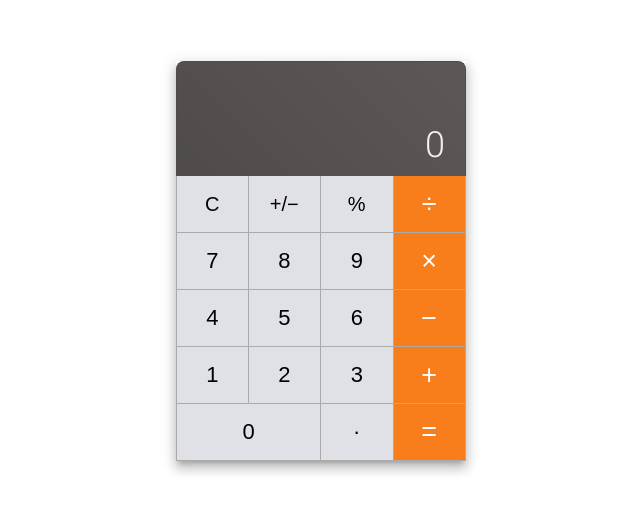
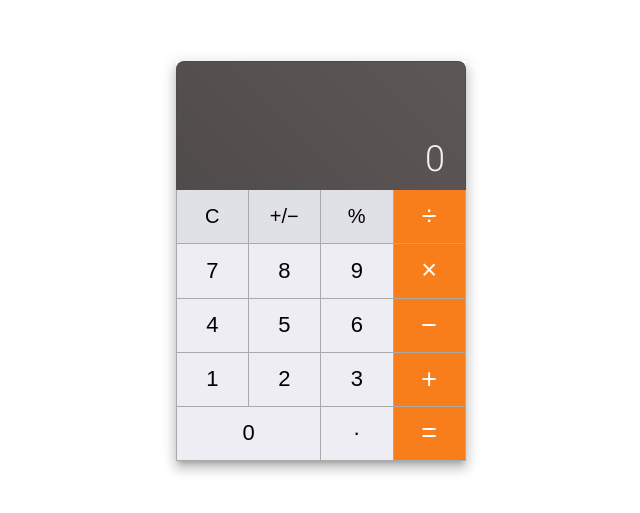
Before and after one commit to lukePeavey/calculator, a React (Create React App) app: page / in a window 1280 px wide. Shown: the part 139-652 px from the top of the page, without its empty margins (319-959 px from the left). Built offline with nearby package versions, Linux system fonts and the light colour scheme.

Commit message:
Add styles for scientific mode

```diff
--- a/src/components/app/App.css
+++ b/src/components/app/App.css
@@ -22,12 +22,19 @@ On larger screens, there is a fixed width/height.
 }
 
 @media screen and (min-width: 400px) {
-  .calculator {
+  .calculator.basic {
+    height: 400px;
+    width: 290px;
     box-shadow: 0 8px 10px 1px rgba(0, 0, 0, 0.14),
       0 3px 14px 2px rgba(0, 0, 0, 0.12), 0 5px 5px -3px rgba(0, 0, 0, 0.2);
   }
-  .calculator.basic {
+}
+
+@media screen and (min-width: 725px) {
+  .calculator.scientific {
     height: 400px;
-    width: 290px;
+    width: 700px;
+    box-shadow: 0 8px 10px 1px rgba(0, 0, 0, 0.14),
+      0 3px 14px 2px rgba(0, 0, 0, 0.12), 0 5px 5px -3px rgba(0, 0, 0, 0.2);
   }
 }
--- a/src/components/display/Display.css
+++ b/src/components/display/Display.css
@@ -3,6 +3,7 @@
   justify-content: flex-end;
   align-items: flex-end;
   flex: 1 1 0;
+  padding: 10px 20px 10px 10px;
   background: linear-gradient(45deg, #504b4b, #5e5757);
   border: solid 1px #504b4b;
   border-bottom-width: 0;
@@ -12,12 +13,13 @@
 }
 
 @media screen and (min-width: 400px) {
-  .Display {
+  .basic .Display {
     border-radius: 8px 8px 0 0;
   }
 }
 
-.Display-value {
-  margin: 10px 20px 10px 10px;
-  font-size: 100%;
+@media screen and (min-width: 700px) {
+  .scientific .Display {
+    border-radius: 8px 8px 0 0;
+  }
 }
--- a/src/components/key/Key.css
+++ b/src/components/key/Key.css
@@ -16,13 +16,16 @@
   font-weight: 300;
   transition: all 100ms;
 }
+.Key.number {
+  background: #ededf3;
+}
 
 .Key:first-of-type {
   border-left-width: 1px !important;
 }
 
 /* Keys with special styles
-**************************************************/
+-----------------------------------------------*/
 #zero {
   flex: 2 0 50%; /* The zero is twice the width of other keys */
 }
@@ -57,3 +60,26 @@
 .Key:last-of-type.active {
   background: #ff8f39;
 }
+
+/* Styles for scientific mode
+-----------------------------------------------*/
+.calculator.scientific .Key {
+  font-size: 16px;
+  flex: 1 1 10%;
+}
+.calculator.scientific .Key.number {
+  font-size: 19px;
+}
+.calculator.scientific .Key:last-of-type {
+  font-size: 25px;
+}
+
+.calculator.scientific #zero {
+  flex: 2 0 20%;
+}
+
+.scientific #percent,
+.scientific #neg,
+.scientific #clear {
+  font-size: 16px;
+}
```
